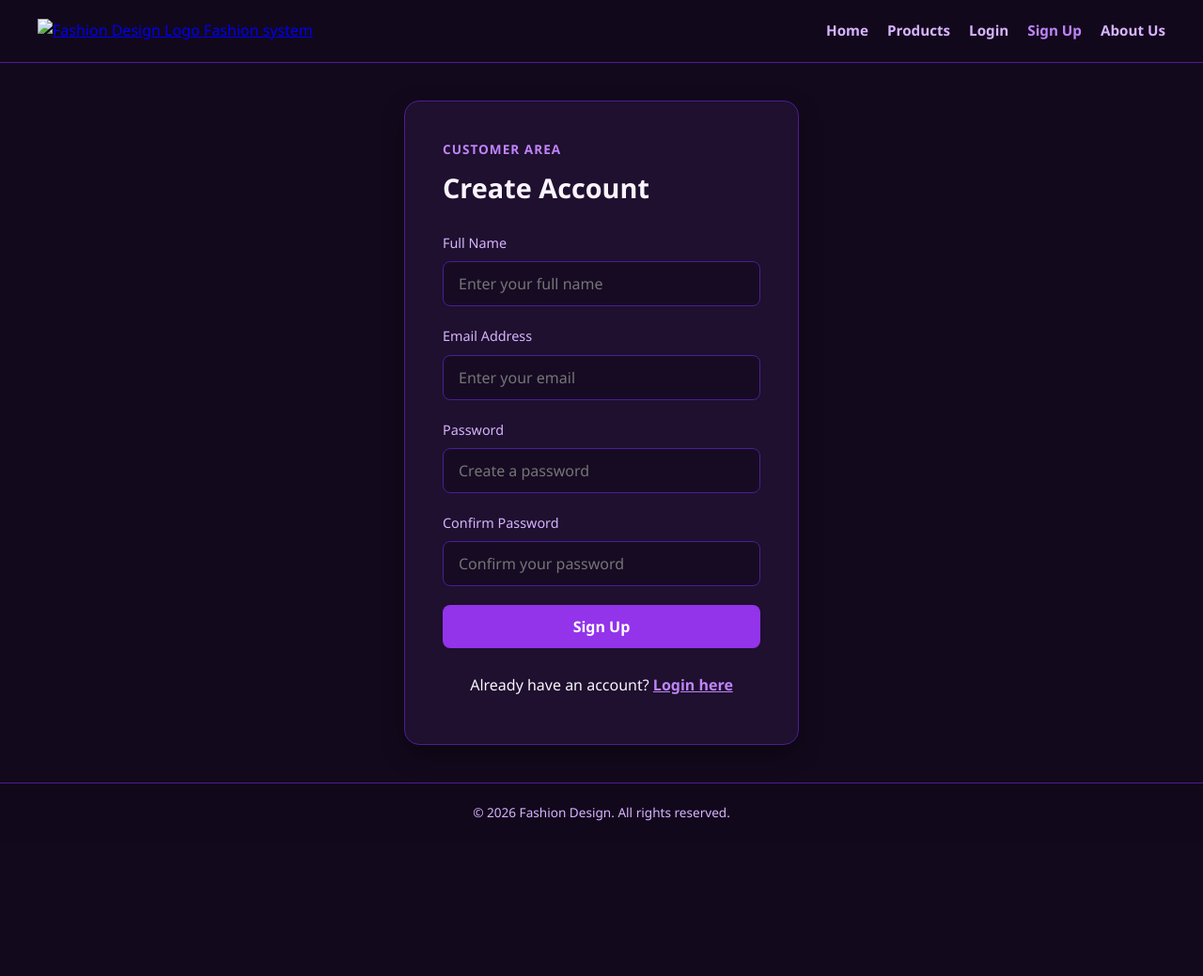
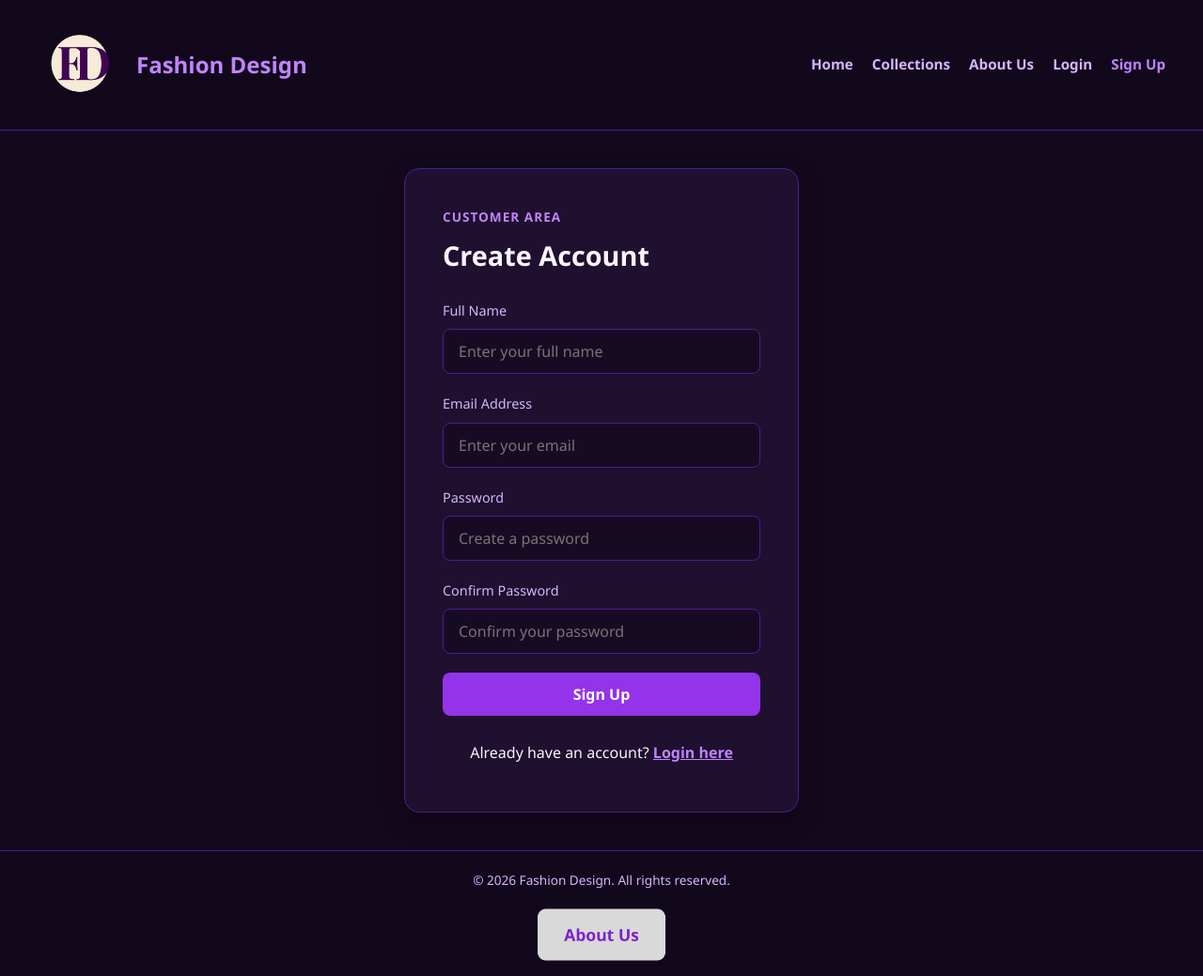
Before and after one commit to Jafif003/FashionStore, a plain HTML site: page signup.html in a window 1280 px wide. Shown: the whole page at 94% size. Before the commit the page ends 896 px from the top, so only its background shows below. Drawn offline with Linux system fonts and the light colour scheme; files that its build step writes are made by us from their sources.

Commit message:
Update signup.html layout

```diff
--- a/signup.html
+++ b/signup.html
@@ -1,30 +1,26 @@
-
-
-
-
 <!DOCTYPE html>
 <html lang="en">
 <head>
     <meta charset="UTF-8">
     <meta name="viewport" content="width=device-width, initial-scale=1.0">
-    <title>Fashion system | Signup</title>
-    <link rel="stylesheet" href="style.css">
+    <title>Fashion Design | Sign Up</title>
+    <link rel="stylesheet" href="css/style.css">
 </head>
-
 <body>
     <header>
-        <a class="brand" href="index.html">
-            <img src="logo.png" alt="Fashion Design Logo">
-            <span>Fashion system</span>
+        <div class="logo-container">
+            <a href="index.html">
+                <img src="FD-Logo.png" alt="FD Logo" class="logo">
             </a>
-
+            <span class="brand-name">Fashion Design</span>
+        </div>
         <nav>
-        <ul>
+            <ul class="nav-links">
                 <li><a href="index.html">Home</a></li>
-            <li><a href="products.html">Products</a></li>
+                <li><a href="collection.html">Collections</a></li>
+                <li><a href="AboutUs.html">About Us</a></li>
                 <li><a href="login.html">Login</a></li>
                 <li><a href="signup.html" class="active">Sign Up</a></li>
-            <li><a href="AboutUs.html">About Us</a></li>
             </ul>
         </nav>
     </header>
@@ -80,6 +76,11 @@
 
     <footer>
         <p>&copy; 2026 Fashion Design. All rights reserved.</p>
+        <a href="AboutUs.html" class="about-img-link footer-about-link">
+            <img src="AboutUsPage.png" alt="Go to About Us Page" class="footer-about-img">
+        </a>
     </footer>
 
-<script src="script.js"></script>
+    <script src="js/script.js"></script>
+</body>
+</html>
```
Lines whose indentation alone changed are shown as unchanged.
